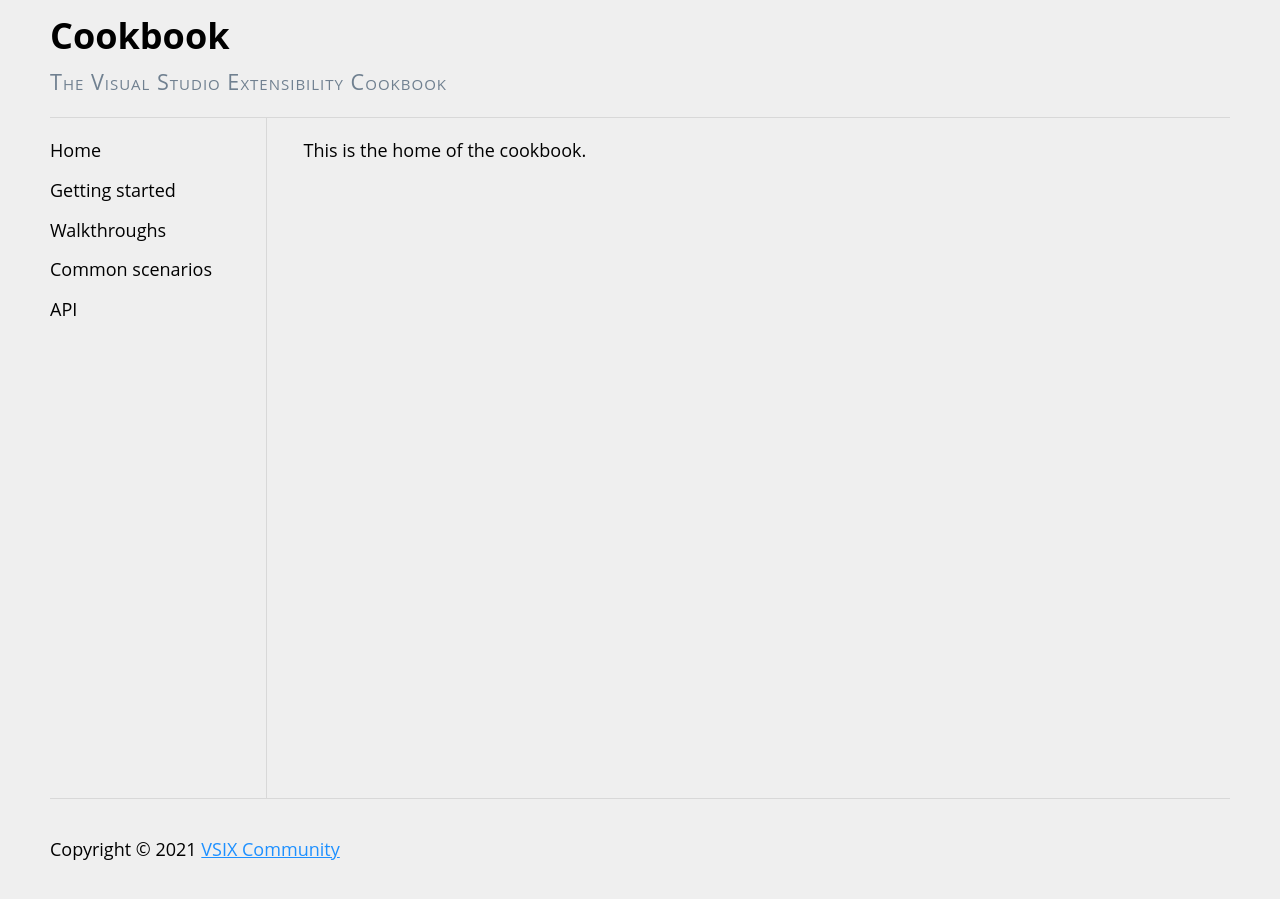
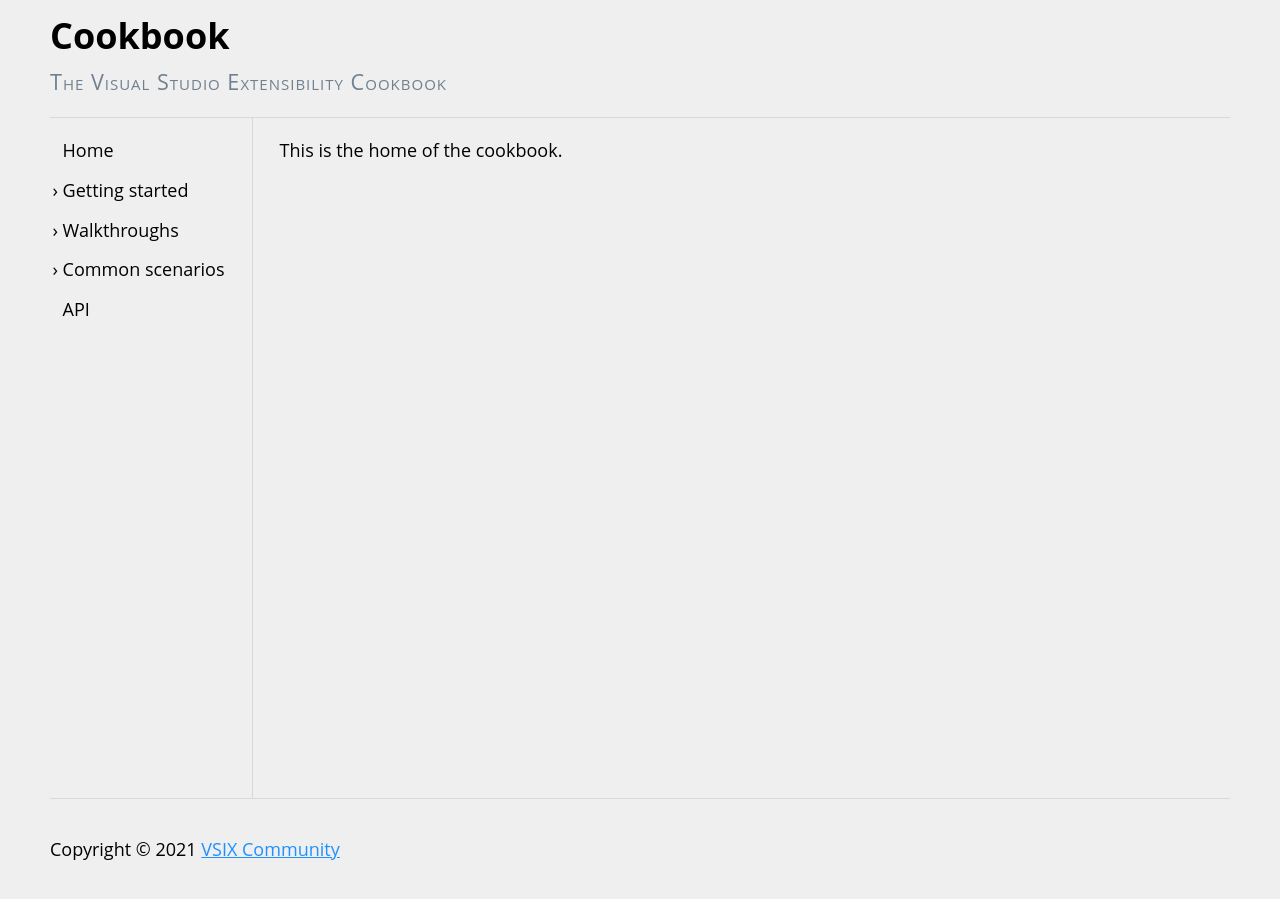
Before and after one commit to VsixCommunity/docs, a Jekyll site: the page built from docs/index.md, in a window 1280 px wide. Built offline with Jekyll 4.4.1, drawn with Linux system fonts in a browser that asks for light colours.

Commit message:
Updated menu

```diff
--- a/docs/_layouts/default.html
+++ b/docs/_layouts/default.html
@@ -18,8 +18,9 @@
     <main>
         <nav id="menu">
             <ul>
-                <li><a href="">Home</a></li>
-                <li><a href="getting-started/">Getting started</a>
+                <li><a href="" tabindex="0">Home</a></li>
+                <li class="parent">
+                    <a href="getting-started/" aria-haspopup="menu">Getting started</a>
                     <ul>
                         <li><a href="getting-started/get-the-tools.html">Get the tools</a></li>
                         <li><a href="getting-started/your-first-extension.html">Your first extension</a></li>
@@ -27,8 +28,23 @@
                         <li><a href="getting-started/vocabulary.html">Vocabulary</a></li>
                     </ul>
                 </li>
-                <li><a href="walkthroughs/">Walkthroughs</a></li>
-                <li><a href="common-scenarios/">Common scenarios</a></li>
+                <li class="parent">
+                    <a href="walkthroughs/" aria-haspopup="menu">Walkthroughs</a>
+                    <ul>
+                        <li><a href="walkthroughs/menus-buttons-commands.html">Menus and commands</a></li>
+                        <li><a href="walkthroughs/build-custom-tool-windows.html">Tool windows</a></li>
+                        <li><a href="walkthroughs/interact-with-editor.html">The editor</a></li>
+                        <li><a href="walkthroughs/create-extension-pack.html">Extension packs</a></li>
+                    </ul>
+                </li>
+                <li class="parent">
+                    <a href="common-scenarios/" aria-haspopup="menu">Common scenarios</a>
+                    <ul>
+                        <li><a href="common-scenarios/displaying-errors.html">Displaying errors</a></li>
+                        <li><a href="common-scenarios/showing-progress.html">Showing progress</a></li>
+                        <li><a href="common-scenarios/private-galleries.html">Private galleries</a></li>
+                    </ul>
+                </li>
                 <li><a href="api/">API</a></li>
             </ul>
         </nav>
--- a/docs/assets/css/style.scss
+++ b/docs/assets/css/style.scss
@@ -72,7 +72,7 @@ main {
 #menu {
     min-width: fit-content;
     border-right: 1px solid var(--border-color);
-    padding: 1em 2em 1em 0;
+    padding: 1em 1.5em 1em .7em;
 }
 
 #menu a {
@@ -80,33 +80,37 @@ main {
     text-decoration: none;
 }
 
-#menu a:hover {
+#menu a:hover,
+#menu a:focus,
+#menu a:active {
     text-decoration: underline;
 }
 
-#menu a.current {
-    font-weight: bold;
+#menu a[aria-current] {
+    font-weight: 500;
 }
 
 #menu ul {
     list-style: none;
+    position: relative;
+}
+
+#menu a[aria-haspopup]::before {
+    content: "›";
+    position:absolute;
+    left: -10px;
+}
+
+#menu .open a[aria-haspopup]::before {
+    transform: rotate(90deg);
+}
+
+#menu li:not(.open) ul {
+    display: none;
 }
 
 #menu > ul > li {
     margin-bottom: .6em;
-}
-
-#menu ul ul {
-    visibility: hidden;
-    height: 0;
-}
-
-#menu ul .current,
-#menu ul :active *,
-#menu ul :focus-within *,
-#menu ul :hover * {
-    visibility: visible;
-    height:fit-content;
 }
 
 #menu ul ul li {
@@ -114,7 +118,7 @@ main {
 }
 
 main > section {
-    margin: 0 2em;
+    margin: 0 1em 0 1.5em;
     padding: 1em 0;
 }
 
```
Also changed, not shown: other parts of docs/_layouts/default.html (+15 -7 lines), docs/common-scenarios/displaying-errors.md (added, +5 -0 lines), docs/common-scenarios/private-galleries.md (added, +5 -0 lines), docs/common-scenarios/showing-progress.md (added, +5 -0 lines), docs/walkthroughs/build-custom-tool-windows.md (added, +5 -0 lines), docs/walkthroughs/create-extension-pack.md (added, +5 -0 lines), docs/walkthroughs/interact-with-editor.md (added, +5 -0 lines), docs/walkthroughs/menus-buttons-commands.md (added, +5 -0 lines).
